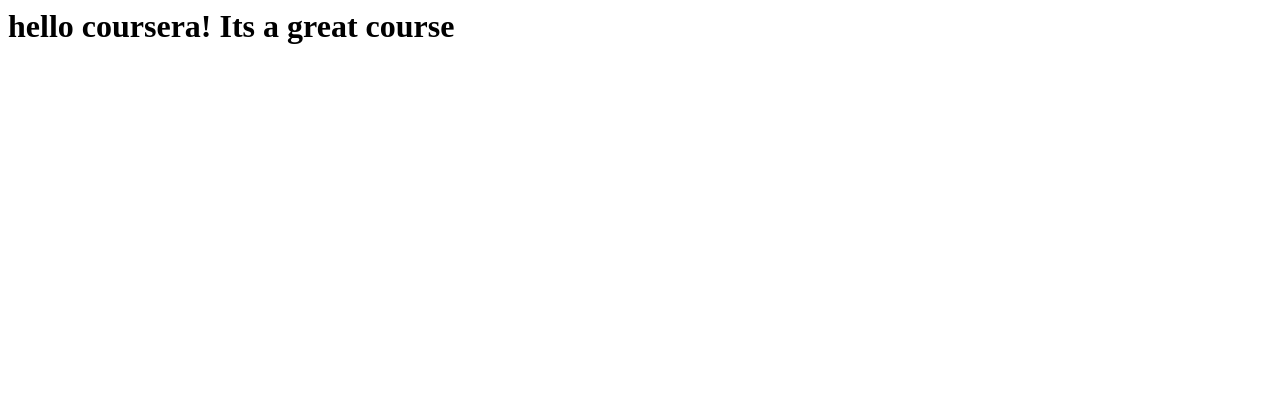
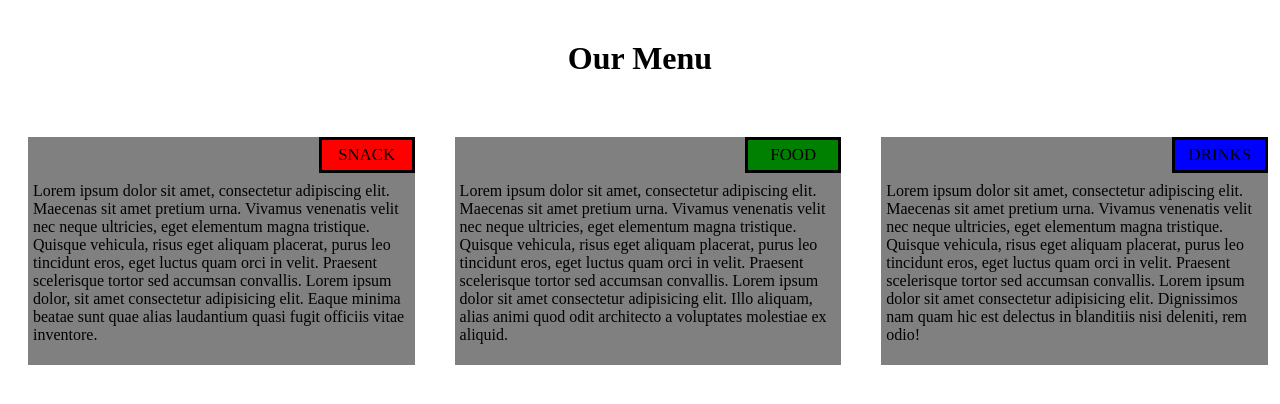
Before and after one commit to semi1390/coursera-test, a plain HTML site: page site/index.html in a window 1280 px wide. Drawn offline with Linux system fonts and the light colour scheme.

Commit message:
small addition to our page

```diff
--- a/site/index.html
+++ b/site/index.html
@@ -4,9 +4,30 @@
     <meta http-equiv="X-UA-Compatible" content="IE=edge">
     <meta name="viewport" content="width=device-width, initial-scale=1.0">
     <title>hello coursera</title>
+    <link rel="stylesheet" href="stylesheet.css">
 </head>
 <body>
-    <h1>hello coursera! Its a great course</h1>
+    <h1>Our Menu</h1>
+    <div class="container">
+        <div class="row">
+            <div class="column first">
+              <nav class="red">snack</nav>
+              <p>Lorem ipsum dolor sit amet, consectetur adipiscing elit. Maecenas sit amet pretium urna. Vivamus venenatis velit nec neque ultricies, eget elementum magna tristique. Quisque vehicula, risus eget aliquam placerat, purus leo tincidunt eros, eget luctus quam orci in velit. Praesent scelerisque tortor sed accumsan convallis. Lorem ipsum dolor, sit amet consectetur adipisicing elit. Eaque minima beatae sunt quae alias laudantium quasi fugit officiis vitae inventore. </p>
+            </div>
+
+            <div class="column second">
+              <nav class="green">food</nav>
+              <p>Lorem ipsum dolor sit amet, consectetur adipiscing elit. Maecenas sit amet pretium urna. Vivamus venenatis velit nec neque ultricies, eget elementum magna tristique. Quisque vehicula, risus eget aliquam placerat, purus leo tincidunt eros, eget luctus quam orci in velit. Praesent scelerisque tortor sed accumsan convallis. Lorem ipsum dolor sit amet consectetur adipisicing elit. Illo aliquam, alias animi quod odit architecto a voluptates molestiae ex aliquid. </p>
+            </div>
+
+            <div class="column third">
+              <nav class="blue">drinks</nav>
+              <p>Lorem ipsum dolor sit amet, consectetur adipiscing elit. Maecenas sit amet pretium urna. Vivamus venenatis velit nec neque ultricies, eget elementum magna tristique. Quisque vehicula, risus eget aliquam placerat, purus leo tincidunt eros, eget luctus quam orci in velit. Praesent scelerisque tortor sed accumsan convallis. Lorem ipsum dolor sit amet consectetur adipisicing elit. Dignissimos nam quam hic est delectus in blanditiis nisi deleniti, rem odio! </p>
+            </div>
+          </div>
+
+        </div>
+    </div>
 
 </body>
 </html>
--- /dev/null
+++ b/site/stylesheet.css
@@ -0,0 +1,62 @@
+.container {
+
+}
+h1{
+    text-align: center;
+    margin: 30px;
+    padding: 10px;
+}
+.row{
+    width: 100%;
+    position: absolute;
+}
+nav{
+    border: 3px solid black;
+    top: -5px;
+    right: -5px;
+    float: right;
+    position: relative;
+    padding: 5px;
+    width: 80px;
+    text-align: center;
+    text-transform: uppercase;
+    font-size: 105%;
+
+}
+.column{
+    width: 50%;
+    float: left;
+    background-color: grey;
+    padding: 5px;
+    border: 20px solid white;
+    box-sizing: border-box;
+    margin: auto;
+    position: relative;
+}
+p{
+    margin-top: 40px;
+}
+
+.red{ background-color: red;}
+.green{ background-color: green;}
+.blue{ background-color: blue;}
+
+@media (min-width: 992px ) {
+    .column {
+        width: 33.33%;
+    }
+}
+@media (max-width: 991px ) and (min-width:768px) {
+    .first .second {
+        width: 100%;
+        margin: auto;
+    }
+    .third {
+        width: 100%;
+    }
+}
+@media (max-width: 767px ) {
+    .column {
+        width: 100%;
+    }
+}
```
Also changed, not shown: 1 other file.
